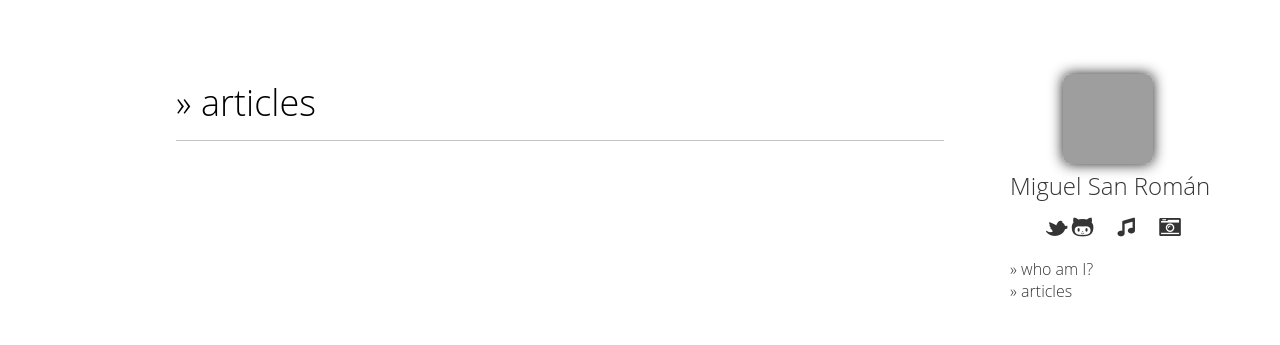
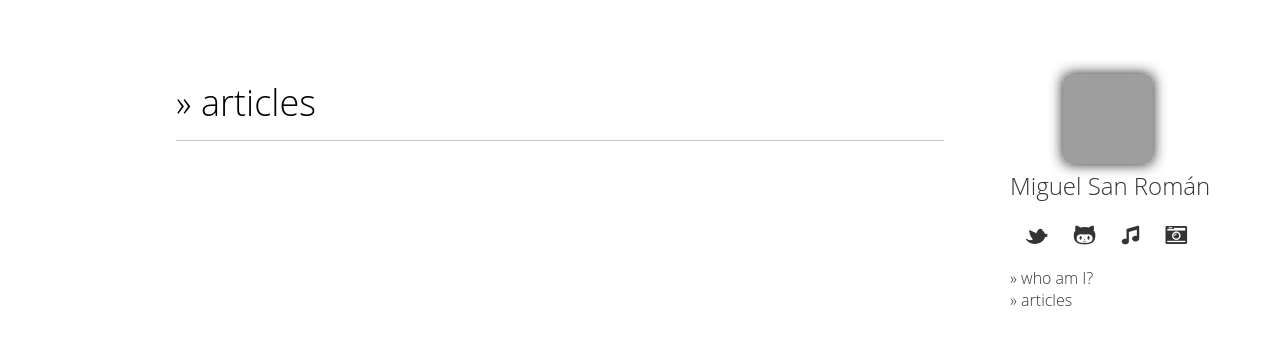
Before and after one commit to msanroman/msanroman.github.com, a Jekyll site: the page built from index.html, in a window 1280 px wide. Shown: the top 345 px of the page. Built offline with Jekyll 4.4.1, drawn with Linux system fonts in a browser that asks for light colours; nearby versions of some CDN libraries; some web fonts are replaced; Markdown is read by kramdown in place of the engine named in the settings; the list of posts is cut into pages by our own code; comment, search, counter and statistics services are not loaded; grey boxes are pictures that could not be loaded.

Commit message:
fixed medium.css menu

```diff
--- a/css/style.css
+++ b/css/style.css
@@ -92,23 +92,10 @@ section.meta {
 
 section.meta a {
     color: #343434;
-}
-
-.github {
     font-size: 24px;
 }
 
-.twitter {
-    margin-left: 20px;
-    font-size: 24px;
-}
-
-.music {
-    margin-left: 20px;
-    font-size: 24px;
-}
-
-.instagram {
+.github,.music,.instagram {
     margin-left: 20px;
     font-size: 24px;
 }
```
Also changed, not shown: 1 other file.
